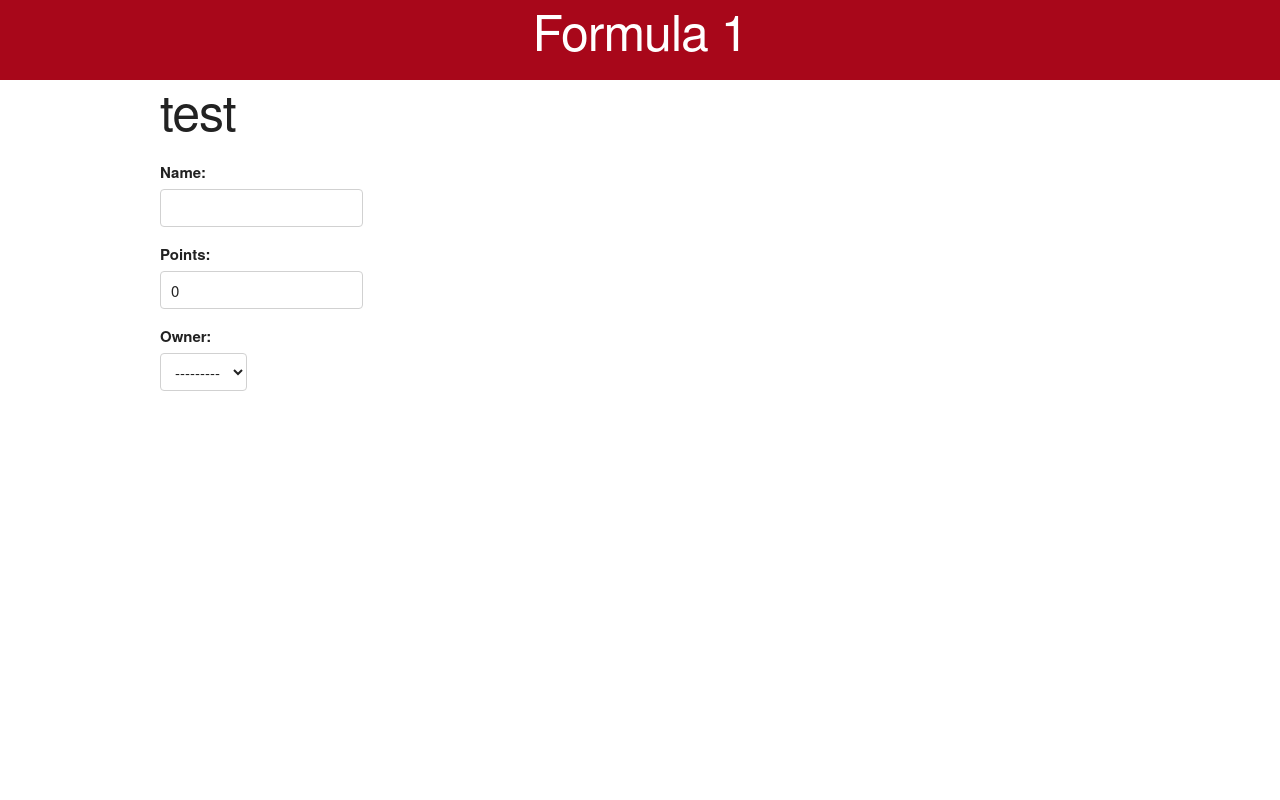
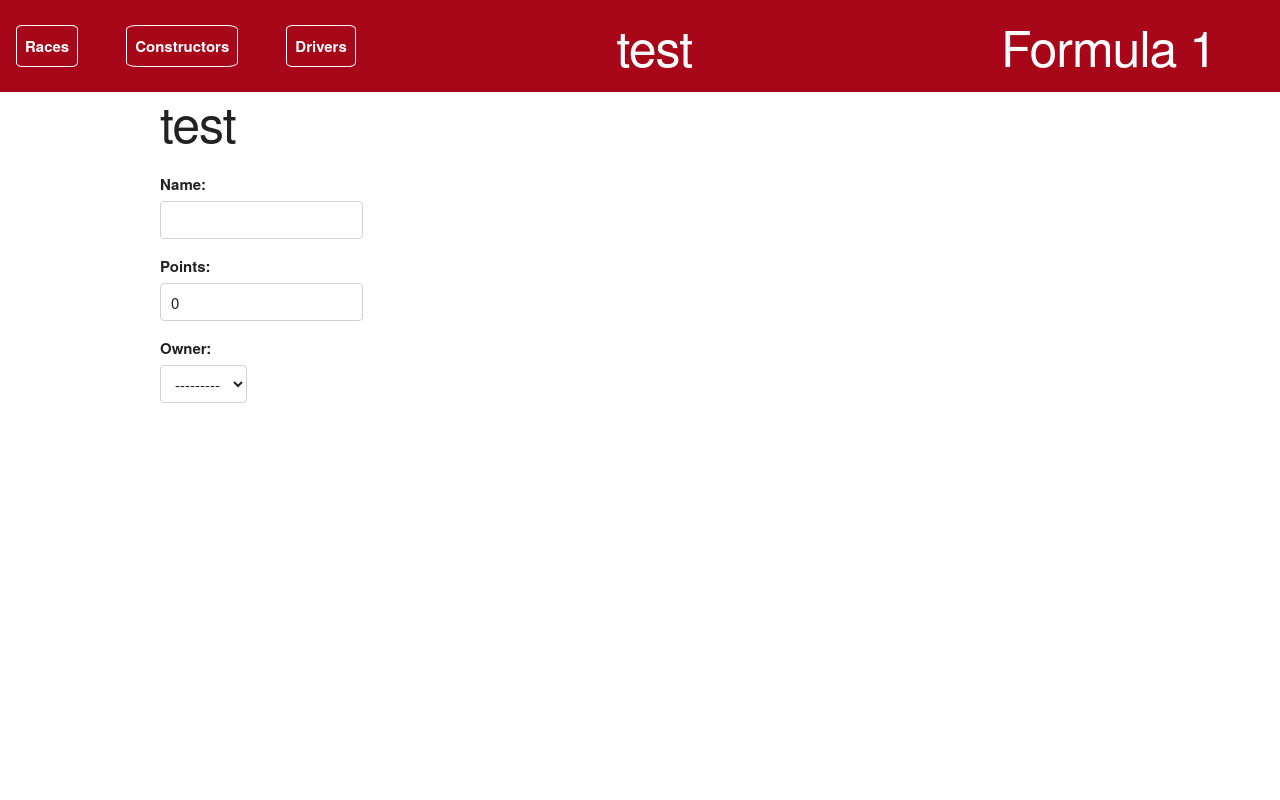
Before and after one commit to Mats01-fer/ifsus-2022, a Django app: page /create-team/ in a window 1280 px wide. Run offline with Django 3.2, Linux system fonts and the light colour scheme.

Commit message:
adds navbar

```diff
--- a/f1/static/css/style.css
+++ b/f1/static/css/style.css
@@ -4,13 +4,47 @@
     --color-primary-text: white;
     --color-secondary-text:black;
     --color-highlight: #a8071a;
+    --space-xs: 8px;
+    --space-s: 16px;
+    --space-m: 32px;
+    --space-l: 48px;
+    --space-xl: 64px;
 }
 
 .header {
     display: flex;
-    flex-direction: row;
+    flex-direction: row-reverse;
     align-items: center;
-    justify-content: center;
+    justify-content: space-between;
+    padding: var(--space-s);
     background-color: var(--color-primary);
     color: var(--color-primary-text);
 }
+
+.main-title, .sub-title {
+    padding: 0 var(--space-l);
+    margin: 0;
+}
+
+
+.nav-container {
+    display: flex;
+    flex-direction: row;
+    gap: var(--space-l);
+}
+
+.nav-item {
+    text-decoration: none;
+    color: var(--color-primary-text);
+    font-weight: bold;
+    border: 1px solid var(--color-secondary);
+    border-radius: 10%;
+    padding: var(--space-xs);
+}
+
+.nav-item:hover {
+    cursor: pointer;
+    transform: scale(1.1);
+    color: var(--color-primary-text);
+    transition: 300ms;
+}
--- a/f1/templates/base.html
+++ b/f1/templates/base.html
@@ -14,7 +14,15 @@
     <title>F1</title>
 </head>
 <body>
-    <header class="header"><h1>Formula 1</h1></header>
+    <header class="header">
+        <h1 class="main-title">Formula 1</h1>
+        <h1 class="sub-title">{{title}}</h1>
+        <nav class="nav-container">
+            <a class="nav-item" href="/races">Races</a>
+            <a class="nav-item" href="/constructors">Constructors</a>
+            <a class="nav-item" href="/drivers">Drivers</a>
+        </nav>
+    </header>
     <div class="container">
         {% block content %}
         {% endblock content %}
```
